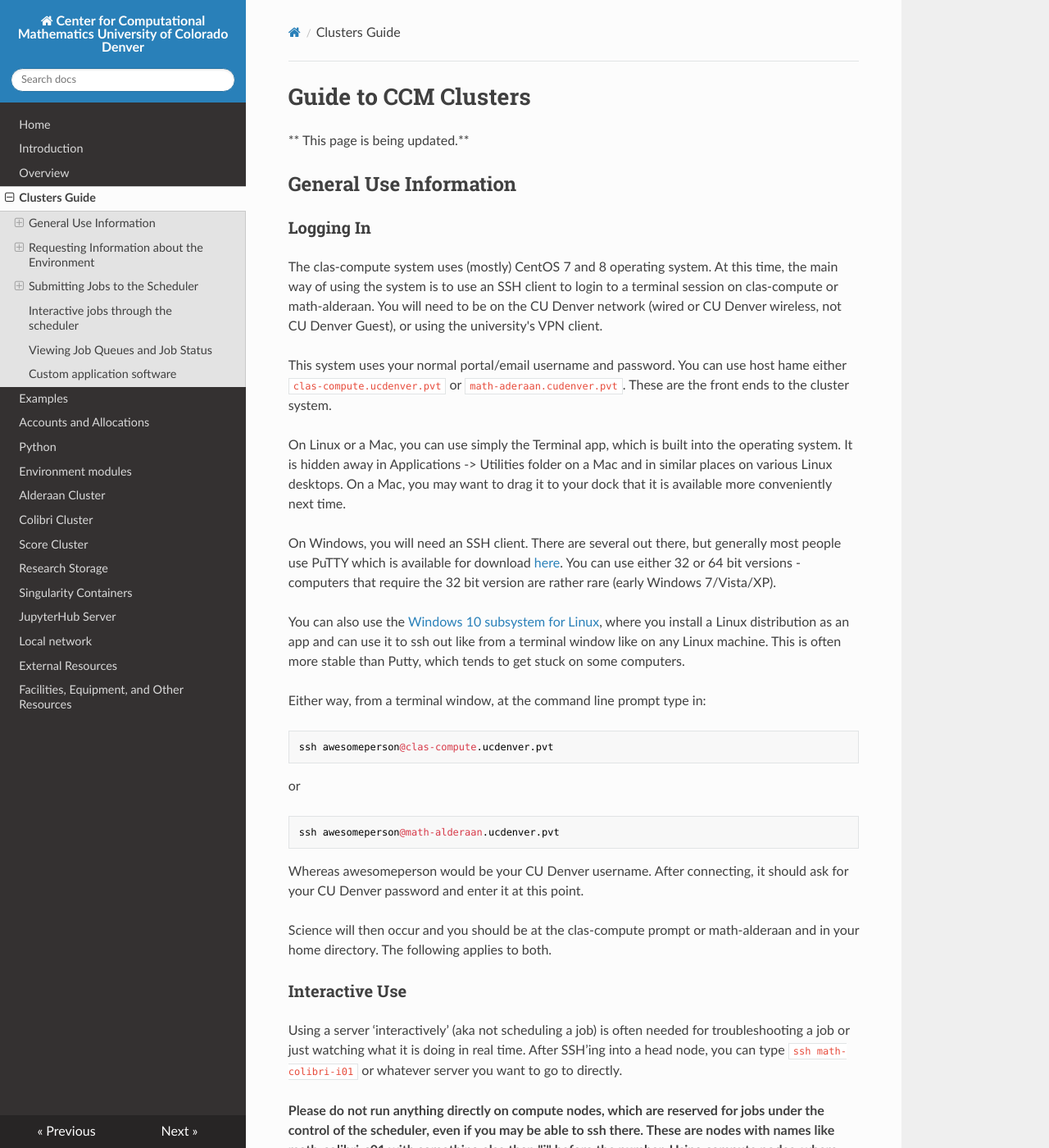
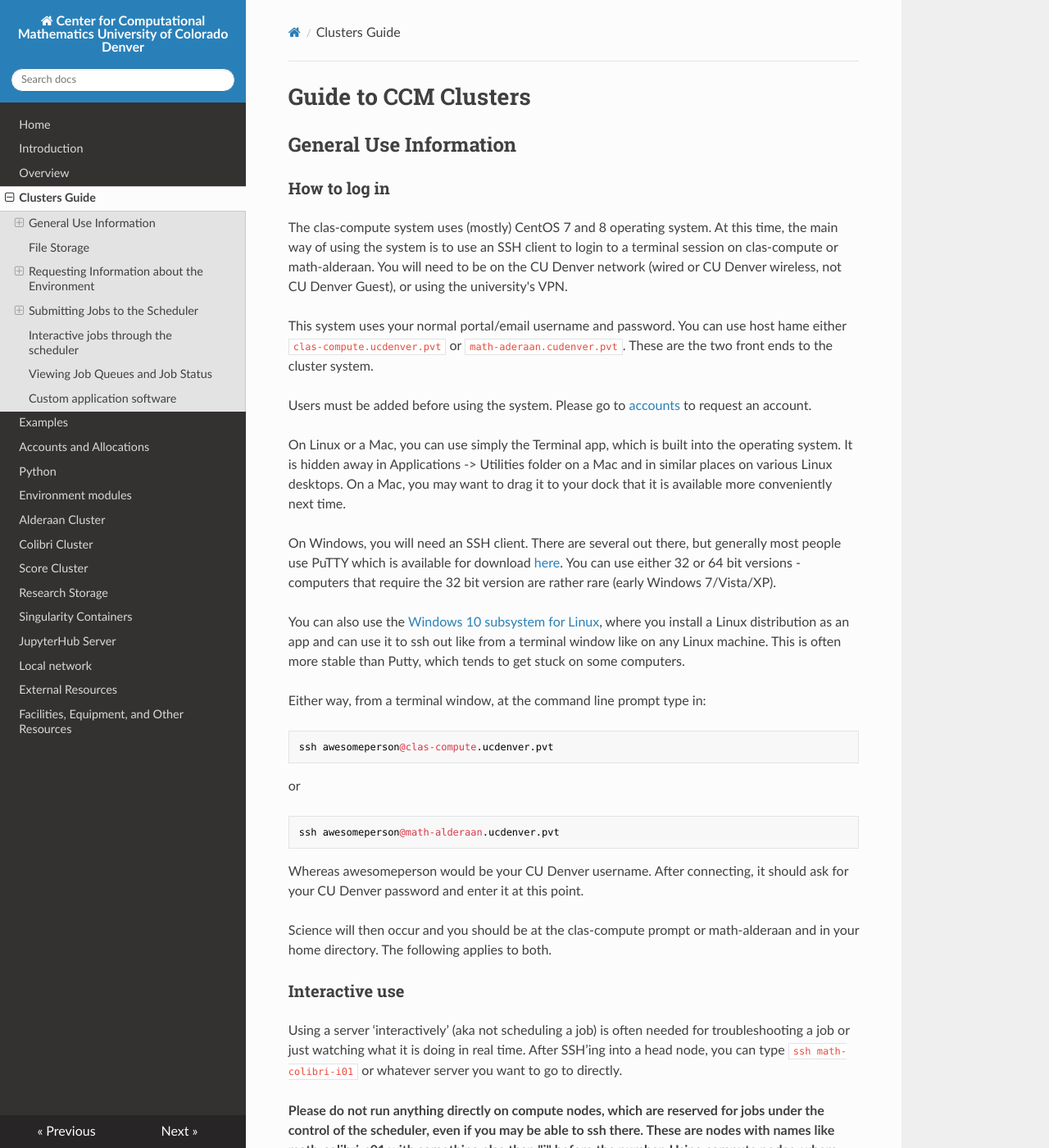
Before and after one commit to ccmucdenver/ccm-docs, an MkDocs documentation site: the page built from docs/clusters_guide.md, in a window 1280 px wide and 1400 px high. Shown: the whole window at 82% size. Built offline with MkDocs 1.6.1, drawn with Linux system fonts in a browser that asks for light colours; nearby versions of some CDN libraries; some of the changed text lies outside the part shown.

Commit message:
Update clusters_guide.md

```diff
--- a/docs/clusters_guide.md
+++ b/docs/clusters_guide.md
@@ -1,13 +1,14 @@
 # Guide to CCM Clusters
 
-** This page is being updated.**
+## General Use Information
 
-## General Use Information
-### Logging In
+### How to log in
 
-The clas-compute system uses (mostly) CentOS 7 and 8 operating system. At this time, the main way of using the system is to use an SSH client to login to a terminal session on clas-compute or math-alderaan. You will need to be on the CU Denver network (wired or CU Denver wireless, not CU Denver Guest), or using the university's VPN client.
+The clas-compute system uses (mostly) CentOS 7 and 8 operating system. At this time, the main way of using the system is to use an SSH client to login to a terminal session on clas-compute or math-alderaan. You will need to be on the CU Denver network (wired or CU Denver wireless, not CU Denver Guest), or using the university's VPN.
 
-This system uses your normal portal/email username and password. You can use host hame either `clas-compute.ucdenver.pvt` or `math-aderaan.cudenver.pvt`. These are the front ends to the cluster system.
+This system uses your normal portal/email username and password. You can use host hame either `clas-compute.ucdenver.pvt` or `math-aderaan.cudenver.pvt`. These are the two front ends to the cluster system.
+
+Users must be added before using the system. Please go to [accounts](./accounts/) to request an account.
 
 On Linux or a Mac, you can use simply the Terminal app, which is built into the operating system. It is hidden away in Applications -> Utilities folder on a Mac and in similar places on various Linux desktops. On a Mac, you may want to drag it to your dock that it is available more conveniently next time.
 
@@ -32,7 +33,7 @@ Whereas awesomeperson would be your CU Denver username. After connecting, it sho
 
 Science will then occur and you should be at the clas-compute prompt or math-alderaan and in your home directory. The following applies to both.
 
-###Interactive Use
+### Interactive use
 
 Using a server ‘interactively’ (aka not scheduling a job) is often needed for troubleshooting a job or just watching what it is doing in real time. After SSH’ing into a head node, you can type <code>ssh math-colibri-i01</code> or whatever server you want to go to directly.
 
@@ -49,15 +50,11 @@ If you want to disconnect from the session but leave it running, hit the combina
 
 When you want to reconnect to your screen session later, log back onto wherever you started the screen and type <code>screen –r</code>. If you have more than one screen, it’ll complain and tell you the screens you have available to reconnect to. Type <code>screen –r 'name’</code> to reconnect to that screen.
 
-### Passwords
-
-The system uses your normal UCD portal/email login username and password, but users must be added before using the system. Please go to [accounts](./accounts/) to request to be added to the system.
-
-### File Storage
+## File Storage
 
 The home directories are on a shared file server and linked as `/home/username` . Projects are found in `/storage/department/projects` (where department may be one of many departments who use this system).
 
-For example, the mixtures project is in <code>/storage/math/projects/mixtures</code>. You can have also a project directory `/storage/department/projects` just for yourself. Please keep home directories small so that we can back them up. Large files belong in project directories.
+For example, the mixtures project is in <code>/storage/math/projects/mixtures</code>. You can have also a project directory `/storage/department/projects` just for yourself. Please keep home directories small so that we can back them up. Large files belong in project directories. See [Accounts](../accounts) for limits ons storage.
 
 If you need a lot of data storage, please contact us before filling everything you can find.
 
```
